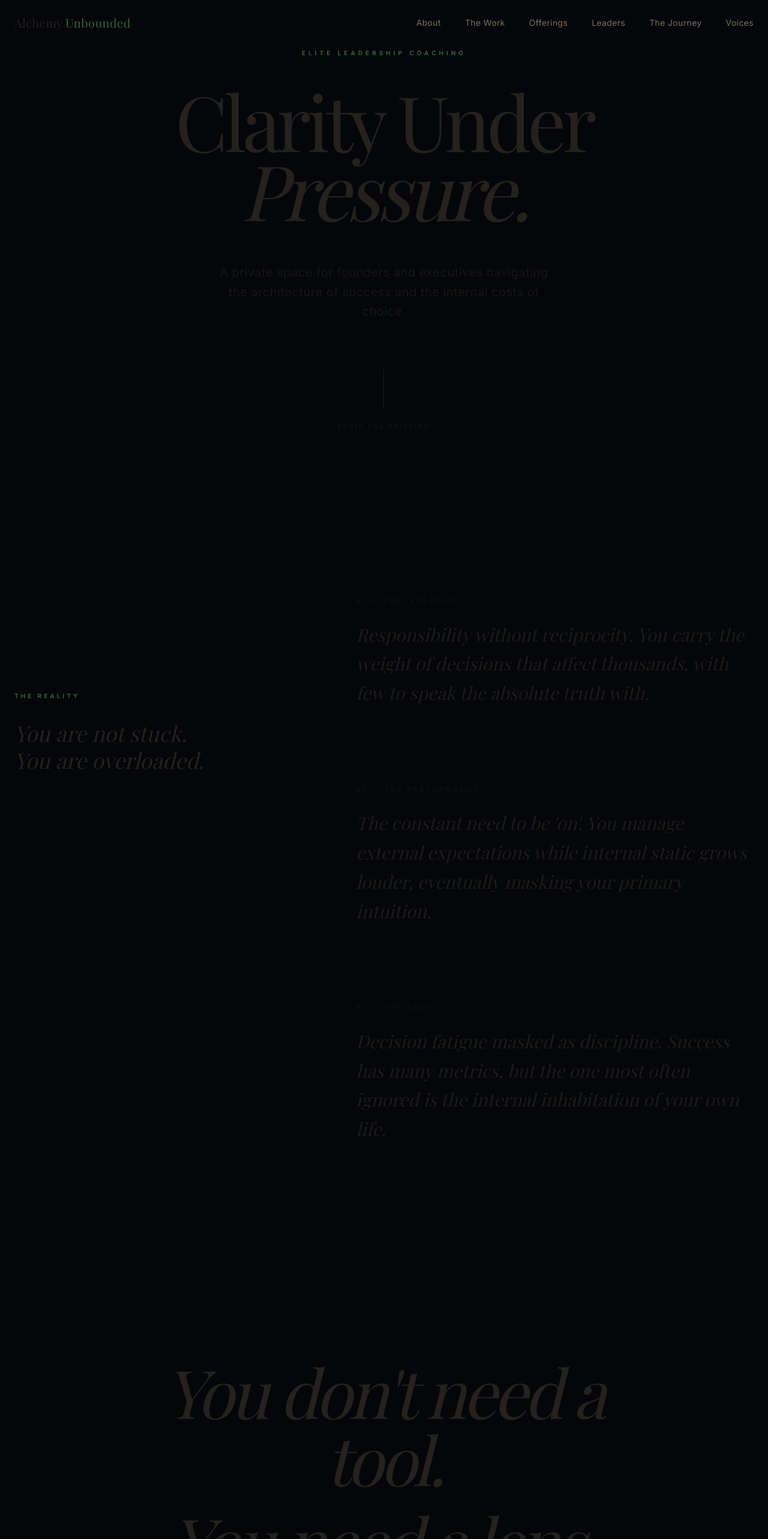
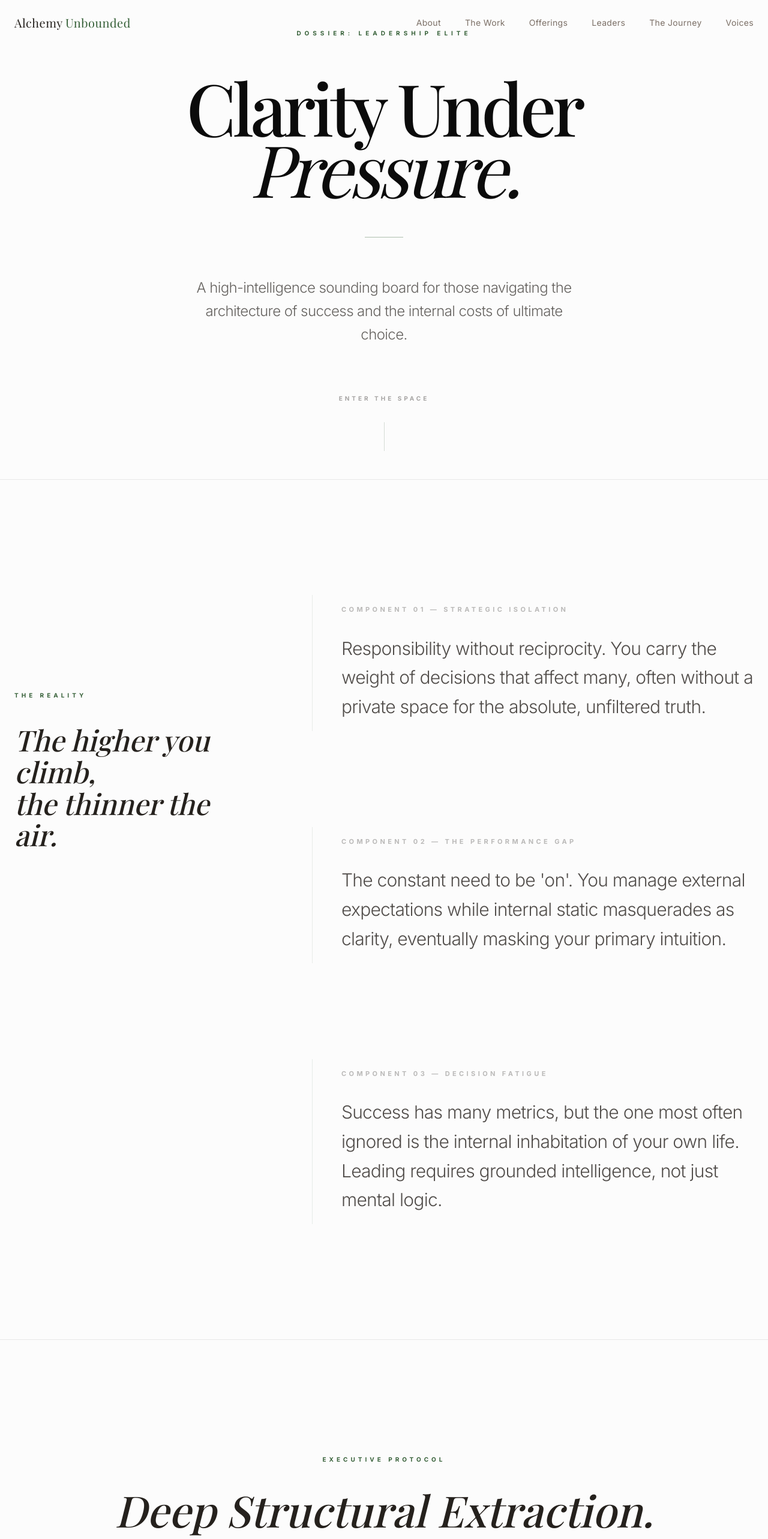
Before and after one commit to deetours/alchemyunboundedd, a Next.js app: page /offerings/leadership-coaching in a window 1280 px wide. Shown: the top 2566 px of the page at 60% size. Built offline with nearby package versions, Linux system fonts and the light colour scheme; a web font is replaced by a local one.

Commit message:
Exectue Elite Rebuild of Leadership Page — Clinical standard for executives

```diff
--- a/app/offerings/leadership-coaching/page.tsx
+++ b/app/offerings/leadership-coaching/page.tsx
@@ -11,119 +11,108 @@ import { ProgressiveForm } from "@/components/progressive-form"
 import { useRef } from "react"
 import Link from "next/link"
 
-export default function LeadershipCoachingPage() {
+export default function LeadershipElitePage() {
   const containerRef = useRef<HTMLDivElement>(null)
-  const { scrollYProgress } = useScroll()
 
-  // Smooth scroll progress for the whole page
-  const smoothProgress = useSpring(scrollYProgress, {
-    stiffness: 100,
-    damping: 30,
-    restDelta: 0.001
-  })
-
-  // Background color interpolation: Start bright/clinical, move to focus charcoal
-  const bgColor = useTransform(
-    smoothProgress,
-    [0, 0.4, 0.8, 1],
-    ["oklch(0.98 0.005 250)", "oklch(0.98 0.005 250)", "oklch(0.18 0.01 250)", "oklch(0.12 0.01 250)"]
-  )
-
-  const textColor = useTransform(
-    smoothProgress,
-    [0, 0.7, 0.8, 1],
-    ["oklch(0.2 0.01 250)", "oklch(0.2 0.01 250)", "oklch(0.95 0.01 250)", "oklch(0.98 0.01 250)"]
-  )
+  // THE PRECISION ENVIRONMENT:
+  // No random color shifts. No emotional gradients.
+  // Stark, clinical off-white for maximum legibility and authority.
+  const bgColor = "oklch(0.99 0 0)"
+  const textColor = "oklch(0.15 0 0)"
+  const borderColor = "oklch(0.15 0 0 / 0.08)"
 
   return (
     <>
       <Navigation />
 
-      <motion.main
+      <main
         ref={containerRef}
-        className="relative min-h-screen transition-colors duration-1000"
+        className="relative min-h-screen font-sans selection:bg-primary/20 selection:text-primary"
         style={{ backgroundColor: bgColor, color: textColor }}
       >
         <div className="relative z-10">
 
           {/* ═══════════════════════════════════════════════════════════════════ */}
-          {/* SCENE 1: THE BRIEFING — Sharp. Surgical. Immediate.                */}
+          {/* SCENE 1: THE BRIEFING — Surgical. Immediate. Apple Standard.       */}
           {/* ═══════════════════════════════════════════════════════════════════ */}
-          <section className="min-h-screen flex flex-col items-center justify-center relative px-6 text-center">
+          <section className="min-h-screen flex flex-col items-center justify-center relative px-6 text-center border-b" style={{ borderColor }}>
+            <div className="max-w-4xl mx-auto">
               <ScrollReveal>
-              <span className="font-sans text-[10px] tracking-[0.5em] uppercase text-primary mb-12 block font-bold">
-                Elite Leadership Coaching
+                <span className="font-sans text-[10px] tracking-[0.6em] uppercase text-primary mb-16 block font-bold">
+                  Dossier: Leadership Elite
                 </span>
               </ScrollReveal>
 
               <motion.h1
-              initial={{ opacity: 0, y: 20 }}
-              animate={{ opacity: 1, y: 0 }}
-              transition={{ duration: 1.5, ease: [0.22, 1, 0.36, 1] }}
-              className="font-serif text-5xl md:text-7xl lg:text-9xl text-foreground leading-[0.9] tracking-tighter mb-16"
+                initial={{ opacity: 0, scale: 0.98 }}
+                animate={{ opacity: 1, scale: 1 }}
+                transition={{ duration: 1.2, ease: [0.22, 1, 0.36, 1] }}
+                className="font-serif text-6xl md:text-8xl lg:text-[7.5rem] leading-[0.85] tracking-tighter mb-16 font-medium"
               >
                 Clarity Under
                 <br />
-              <span className="italic">Pressure.</span>
+                <span className="italic font-light">Pressure.</span>
               </motion.h1>
 
-            <ScrollReveal delay={0.4}>
-              <p className="font-sans text-lg md:text-xl text-foreground/60 max-w-xl mx-auto leading-relaxed tracking-wide mb-20">
-                A private space for founders and executives navigating the architecture of success and the internal costs of choice.
+              <ScrollReveal delay={0.3}>
+                <div className="w-16 h-px bg-primary/40 mx-auto mb-16" />
+                <p className="font-sans text-xl md:text-2xl text-foreground/70 max-w-2xl mx-auto leading-relaxed tracking-tight mb-20 font-light">
+                  A high-intelligence sounding board for those navigating the architecture of success and the internal costs of ultimate choice.
                 </p>
               </ScrollReveal>
 
-            <ScrollReveal delay={0.6}>
-              <Magnetic strength={0.3}>
-                <Link href="#briefing" className="group flex flex-col items-center gap-6">
-                  <div className="w-px h-16 bg-primary/30 group-hover:bg-primary transition-all duration-700" />
-                  <span className="font-sans text-[10px] tracking-[0.3em] uppercase text-foreground/40 font-bold group-hover:text-foreground">
-                    Begin the Briefing
+              <ScrollReveal delay={0.5}>
+                <Magnetic strength={0.2}>
+                  <Link href="#briefing" className="group flex flex-col items-center gap-8">
+                    <span className="font-sans text-[10px] tracking-[0.4em] uppercase text-foreground/40 font-bold group-hover:text-primary transition-colors">
+                      Enter the Space
                     </span>
+                    <div className="w-px h-12 bg-primary/20 group-hover:h-20 group-hover:bg-primary transition-all duration-700" />
                   </Link>
                 </Magnetic>
               </ScrollReveal>
+            </div>
           </section>
 
           {/* ═══════════════════════════════════════════════════════════════════ */}
-          {/* SCENE 2: RECOGNITION — The isolation of the top.                    */}
+          {/* SCENE 2: AUDIT — Brutalist recognition. No emotional fluff.          */}
           {/* ═══════════════════════════════════════════════════════════════════ */}
-          <Section id="briefing" size="lg" className="border-t border-foreground/[0.05]">
-            <Container width="default" className="grid lg:grid-cols-[1fr_1.5fr] gap-20 lg:gap-32">
+          <Section id="briefing" size="lg" className="border-b" style={{ borderColor }}>
+            <Container width="default" className="grid lg:grid-cols-[1fr_2fr] gap-20 lg:gap-32">
               <ScrollReveal>
                 <div className="lg:sticky lg:top-40">
-                  <h2 className="font-sans text-[10px] text-primary tracking-[0.4em] uppercase font-bold mb-8">
+                  <h2 className="font-sans text-[10px] text-primary tracking-[0.5em] uppercase font-bold mb-10">
                     The Reality
                   </h2>
-                  <p className="font-serif text-4xl text-foreground leading-tight italic">
-                    You are not stuck.
+                  <p className="font-serif text-5xl text-foreground leading-[1.1] italic font-medium">
+                    The higher you climb,
                     <br />
-                    You are overloaded.
+                    the thinner the air.
                   </p>
                 </div>
               </ScrollReveal>
 
-              <div className="space-y-32">
+              <div className="space-y-40">
                 {[
                   {
-                    title: "The Isolation",
-                    desc: "Responsibility without reciprocity. You carry the weight of decisions that affect thousands, with few to speak the absolute truth with."
+                    title: "Strategic Isolation",
+                    desc: "Responsibility without reciprocity. You carry the weight of decisions that affect many, often without a private space for the absolute, unfiltered truth."
                   },
                   {
-                    title: "The Performance",
-                    desc: "The constant need to be 'on'. You manage external expectations while internal static grows louder, eventually masking your primary intuition."
+                    title: "The Performance Gap",
+                    desc: "The constant need to be 'on'. You manage external expectations while internal static masquerades as clarity, eventually masking your primary intuition."
                   },
                   {
-                    title: "The Cost",
-                    desc: "Decision fatigue masked as discipline. Success has many metrics, but the one most often ignored is the internal inhabitation of your own life."
+                    title: "Decision Fatigue",
+                    desc: "Success has many metrics, but the one most often ignored is the internal inhabitation of your own life. Leading requires grounded intelligence, not just mental logic."
                   }
                 ].map((item, i) => (
                   <ScrollReveal key={i}>
-                    <div className="group">
-                      <span className="font-sans text-[11px] tracking-[0.3em] text-foreground/30 uppercase mb-6 block font-bold group-hover:text-primary transition-colors">
-                        0{i+1} — {item.title}
+                    <div className="group border-l border-primary/10 pl-12 py-4 hover:border-primary transition-colors duration-700">
+                      <span className="font-sans text-[11px] tracking-[0.4em] text-foreground/30 uppercase mb-8 block font-bold group-hover:text-primary">
+                        Component 0{i+1} — {item.title}
                       </span>
-                      <p className="font-serif text-2xl md:text-3xl text-foreground/80 leading-relaxed italic">
+                      <p className="font-sans text-2xl md:text-3xl text-foreground/80 leading-relaxed font-light tracking-tight">
                         {item.desc}
                       </p>
                     </div>
@@ -134,67 +123,41 @@ export default function LeadershipCoachingPage() {
           </Section>
 
           {/* ═══════════════════════════════════════════════════════════════════ */}
-          {/* SCENE 3: THE REFRAME — What leadership actually is.                */}
+          {/* SCENE 3: THE FRAMEWORK — Structured, data-driven intelligence.      */}
           {/* ═══════════════════════════════════════════════════════════════════ */}
-          <Section size="screen" className="flex items-center">
-            <Container width="narrow" className="text-center">
-              <LineReveal
-                as="h2"
-                reveal="blur"
-                lines={[
-                  "You don't need a tool.",
-                  "",
-                  "You need a lens.",
-                ]}
-                lineClassName="font-serif text-5xl md:text-7xl lg:text-[7rem] text-foreground leading-none tracking-tighter italic"
-              />
-              <ScrollReveal delay={0.8}>
-                <p className="mt-16 font-sans text-sm text-foreground/40 max-w-sm mx-auto tracking-widest leading-relaxed">
-                  CLARITY IS NOT A LUXURY.
-                  <br />
-                  IT IS A STRATEGIC REQUIREMENT.
-                </p>
-              </ScrollReveal>
-            </Container>
-          </Section>
-
-          {/* ═══════════════════════════════════════════════════════════════════ */}
-          {/* SCENE 4: THE FRAMEWORK — Structured sessions.                      */}
-          {/* ═══════════════════════════════════════════════════════════════════ */}
-          <Section size="lg" className="bg-foreground/[0.02] border-y border-foreground/[0.05]">
+          <Section size="lg" className="border-b" style={{ borderColor }}>
             <Container width="default">
-              <ScrollReveal className="mb-32">
-                <h2 className="font-sans text-[10px] text-primary tracking-[0.4em] uppercase font-bold mb-8 text-center">
-                  The Protocol
+              <ScrollReveal className="mb-40">
+                <h2 className="font-sans text-[10px] text-primary tracking-[0.5em] uppercase font-bold mb-10 text-center">
+                  Executive Protocol
                 </h2>
-                <h3 className="font-serif text-4xl md:text-6xl text-foreground text-center italic">
-                  Deep Structural Conversations.
+                <h3 className="font-serif text-5xl md:text-7xl text-foreground text-center italic font-medium">
+                  Deep Structural Extraction.
                 </h3>
               </ScrollReveal>
 
-              <div className="grid md:grid-cols-2 lg:grid-cols-3 gap-12">
+              <div className="grid md:grid-cols-3 gap-1px bg-foreground/10 border border-foreground/10">
                 {[
                   {
-                    step: "01",
                     title: "Truth Extraction",
                     desc: "Bypassing the narrative you tell others. Finding the sharp edges of where you actually are."
                   },
                   {
-                    step: "02",
                     title: "Pattern Mapping",
                     desc: "Recognizing the recursive behaviors that brought success—and the ones now preventing it."
                   },
                   {
-                    step: "03",
-                    title: "Integrated Presence",
-                    desc: "Returning the leader to the body. Leading from a place of grounded intelligence, not just mental logic."
+                    title: "Internal Authority",
+                    desc: "Returning the leader to the body. Leading from a place of grounded presence, not just reactiveness."
                   }
                 ].map((item, i) => (
                   <ScrollReveal key={i} delay={i * 0.1}>
-                    <div className="p-10 border border-foreground/[0.06] rounded-2xl bg-foreground/[0.01] hover:border-primary/20 transition-all duration-700 h-full flex flex-col">
-                      <span className="font-sans text-3xl font-bold text-primary/10 mb-8 block">{item.step}</span>
-                      <h4 className="font-serif text-2xl text-foreground mb-6 italic">{item.title}</h4>
-                      <p className="font-sans text-sm text-foreground/50 leading-relaxed tracking-wide">{item.desc}</p>
+                    <div className="p-16 bg-white hover:bg-foreground/[0.01] transition-all duration-700 h-full">
+                      <span className="font-sans text-xs tracking-[0.3em] font-bold text-primary mb-12 block uppercase">Stage {i+1}</span>
+                      <h4 className="font-serif text-3xl text-foreground mb-8 italic font-medium">{item.title}</h4>
+                      <p className="font-sans text-base text-foreground/50 leading-relaxed tracking-wide font-light">
+                        {item.desc}
+                      </p>
                     </div>
                   </ScrollReveal>
                 ))}
@@ -203,36 +166,39 @@ export default function LeadershipCoachingPage() {
           </Section>
 
           {/* ═══════════════════════════════════════════════════════════════════ */}
-          {/* SCENE 5: TESTIMONY — One surgical voice.                           */}
+          {/* SCENE 4: TESTIMONY — Single surgical authority quote.              */}
           {/* ═══════════════════════════════════════════════════════════════════ */}
-          <Section size="lg">
+          <Section size="lg" className="border-b" style={{ borderColor }}>
             <Container width="narrow" className="text-center">
               <ScrollReveal>
-                <div className="w-16 h-px bg-primary/20 mx-auto mb-16" />
-                <p className="font-serif text-3xl md:text-5xl text-foreground leading-snug italic mb-16">
-                  "Harish cut through my 'executive reasoning' in twenty minutes. He saw the pattern I had been successfully hiding even from myself for a decade."
+                <p className="font-serif text-4xl md:text-5xl text-foreground/80 leading-[1.3] italic mb-16 font-light">
+                  "Harish saw the pattern I had been successfully hiding—even from myself—for a decade. He cut through my executive reasoning in twenty minutes. This is surgery, not coaching."
                 </p>
-                <p className="font-sans text-xs font-bold text-primary tracking-[0.4em] uppercase">
-                  Founder & CEO — Tech Scale-up
+                <div className="flex flex-col items-center gap-4">
+                  <div className="w-8 h-px bg-primary/40" />
+                  <p className="font-sans text-xs font-bold text-primary tracking-[0.5em] uppercase">
+                    CEO — Global Tech Scale-up
                   </p>
+                </div>
               </ScrollReveal>
             </Container>
           </Section>
 
           {/* ═══════════════════════════════════════════════════════════════════ */}
-          {/* SCENE 6: CONVERSION — Private invitation.                          */}
+          {/* SCENE 5: THE THRESHOLD — Secure, private invitation.                */}
           {/* ═══════════════════════════════════════════════════════════════════ */}
-          <Section size="lg" className="border-t border-foreground/[0.05]">
+          <Section size="lg">
             <Container width="narrow">
               <ScrollReveal className="text-center mb-32">
-                <h2 className="font-sans text-[10px] text-primary tracking-[0.4em] uppercase font-bold mb-12">
-                  The Next Decision
+                <h2 className="font-sans text-[10px] text-primary tracking-[0.6em] uppercase font-bold mb-12">
+                  Initiate Strategic Partnership
                 </h2>
-                <h3 className="font-serif text-3xl md:text-5xl text-foreground italic">
+                <h3 className="font-serif text-4xl md:text-6xl text-foreground italic font-medium">
                   This is a high-trust conversation.
-                  <br />
-                  No sales process. No pressure.
                 </h3>
+                <p className="mt-8 font-sans text-lg text-foreground/50 font-light">
+                  No sales process. Just a private channel to begin the work.
+                </p>
               </ScrollReveal>
 
               <div id="begin" className="w-full">
@@ -242,7 +208,7 @@ export default function LeadershipCoachingPage() {
           </Section>
 
         </div>
-      </motion.main>
+      </main>
 
       <Footer />
     </>
```
Lines whose indentation alone changed are shown as unchanged.
